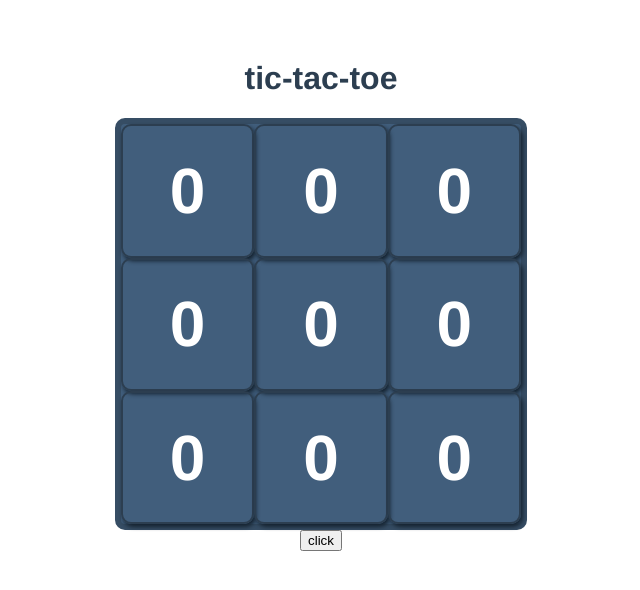
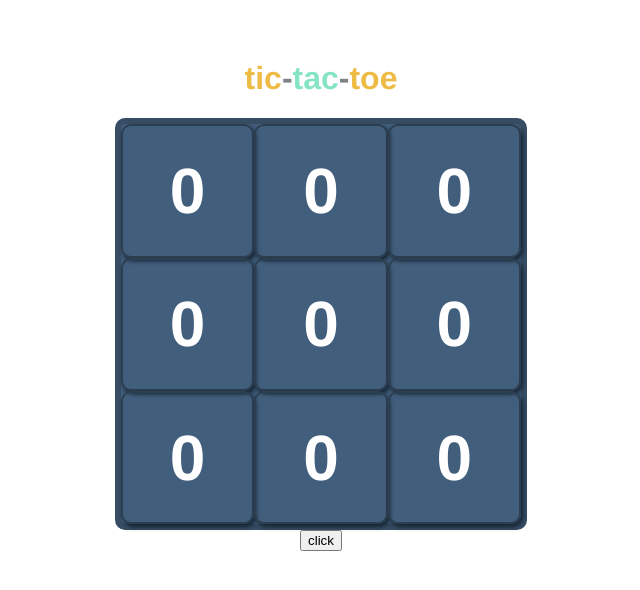
Before and after one commit to tymino/vue_tic-tac-toe, a Vue app: page / in a window 1280 px wide. Shown: the top 590 px of the page, without its empty margins (319-959 px from the left). Built offline with nearby package versions, Linux system fonts and the light colour scheme.

Commit message:
add colors

```diff
--- a/src/App.vue
+++ b/src/App.vue
@@ -1,5 +1,7 @@
 <template>
-  <h1 class="title">tic-tac-toe</h1>
+  <h1 class="title">
+    <strong>tic</strong>-<strong>tac</strong>-<strong>toe</strong>
+  </h1>
   <Grid :gameGrid="gameGrid" @click="pressedCell" />
   <Button />
 </template>
@@ -42,16 +44,31 @@ export default {
 
 <style lang="scss">
 :root {
-  --color-primary: #7F8189
-  --color-secondary: #5D5F66
-  --color-header: #fff
+  --color-player1: hsl(42, 83%, 60%);
+  --color-player2: hsl(161, 64%, 71%);
+  --color-grid-background: hsl(228, 4%, 52%);
+  --color-cell-background: hsl(227, 5%, 38%);
+
+  --color-global-black: hsl(0, 0%, 0%);
+  --color-global-white: hsl(0, 0%, 100%);
 }
+
 #app {
   font-family: Avenir, Helvetica, Arial, sans-serif;
   -webkit-font-smoothing: antialiased;
   -moz-osx-font-smoothing: grayscale;
   text-align: center;
-  color: #2c3e50;
   margin-top: 60px;
 }
+
+.title {
+  color: var(--color-grid-background);
+
+  & > strong:nth-child(2n) {
+    color: var(--color-player2);
+  }
+  & > strong:nth-child(2n + 1) {
+    color: var(--color-player1);
+  }
+}
 </style>
```
